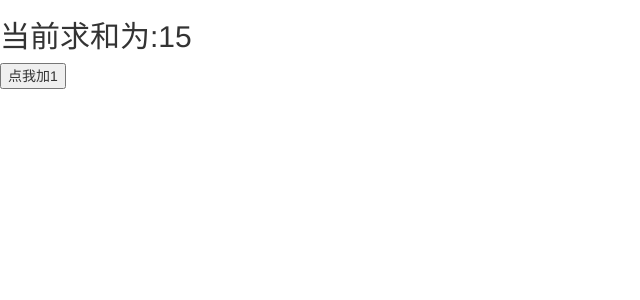
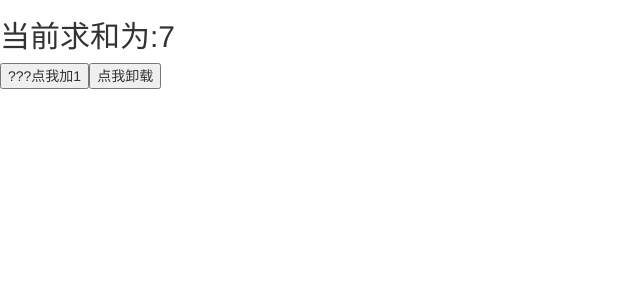
Before and after one commit to sven713/react_extension, a React (Create React App) app: page / in a window 1280 px wide. Shown: the top 300 px of the page, without its empty margins (0-640 px from the left). Built offline with nearby package versions, Linux system fonts and the light colour scheme.

Commit message:
P119 19:13

```diff
--- a/src/components/3_hooks/index.jsx
+++ b/src/components/3_hooks/index.jsx
@@ -1,69 +1,88 @@
 import React, { Component } from 'react'
+import ReactDom from 'react-dom'
 
- class Demo extends Component {
+//  class Demo extends Component {
 
-  state = {
-    count: 0
+//   state = {
+//     count: 0
+//   }
+
+//   componentDidMount(){
+
+//     this.timer = setInterval(() => {
+
+//       this.setState({
+//         count : this.state.count + 1
+//       })
+//     }, 500);
+
+
+//   }
+
+//   componentWillUnmount(){
+//     clearInterval(this.timer)
+//   }
+
+//   remove =()=>{
+//     ReactDom.unmountComponentAtNode(document.getElementById('root'))
+//   }
+
+//   add = ()=> {
+//     this.setState({
+//       count: this.state.count + 1
+//     })
+//   }
+
+//   render() {
+//     return (
+//       <div>
+//         <h2>当前求和为:{this.state.count}</h2>
+//         <button onClick={this.add}>点我加1</button>
+//         <button onClick={this.remove}>点我卸载</button>
+//       </div>
+//     )
+//   }
+// }
+
+// 函数里面没有this
+function Demo (){
+
+  const [count, setCount] = React.useState(0)
+
+
+  React.useEffect(()=>{
+    console.log('@')
+    let timer = setInterval(() => {
+      setCount(count => count + 1)
+    }, 1000);
+    const iiii = 99
+    return ()=> { // 相当于willUnmount
+      console.log('####',iiii)
+      clearInterval(timer)
+    }
+  },[]) //空数组表示谁也不检测; 数组中写谁,表示检测谁 ; 相当于
+
+  function add(){
+
+    setCount(count =>  count + 1)
   }
 
-  componentDidMount(){
+  function remove(){
+    ReactDom.unmountComponentAtNode(document.getElementById('root'))
+  }
 
-    setInterval(() => {
+  return(
 
-      this.setState({
-        count : this.state.count + 1
-      })
-    }, 500);
+      <div>
+        <h2>当前求和为:{count}</h2>
+        <button onClick={add}>???点我加1</button>
+        <button onClick={remove}>点我卸载</button>
 
 
-  }
+      </div>
 
-  add = ()=> {
-    this.setState({
-      count: this.state.count + 1
-    })
-  }
-
-  render() {
-    return (
-      <div>
-        <h2>当前求和为:{this.state.count}</h2>
-        <button onClick={this.add}>点我加1</button>
-      </div>
-    )
-  }
+  )
 }
 
 
-// function Demo (){
-
-//   const [count, setCount] = React.useState(0)
-//   const [name, setName] = React.useState('Tom')
-
-//   function add(){
-//     console.log('0000000')
-//     // setCount(count + 1)
-
-//     setCount(count =>  count + 1)
-//   }
-
-
-//   function changeName(){
-//     setName('Jack')
-//   }
-
-//   return(
-
-//       <div>
-//         <h2>当前求和为:{count}</h2>
-//         <button onClick={add}>点我加1</button>
-
-//         <h2>我的名字:{name}</h2>
-//         <button onClick={changeName}>点我改名</button>
-//       </div>
-
-//   )
-// }
-
-
 export default Demo
```
